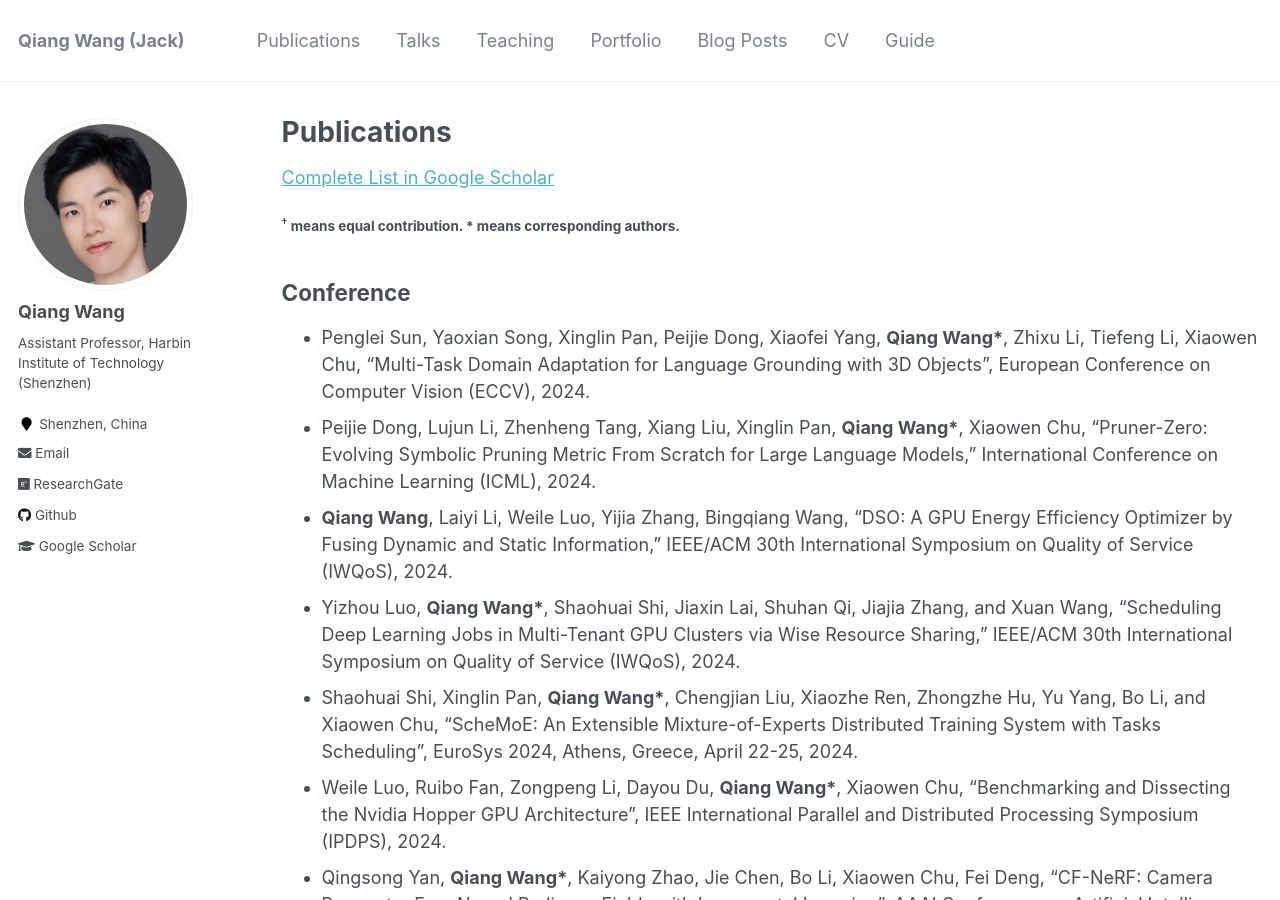
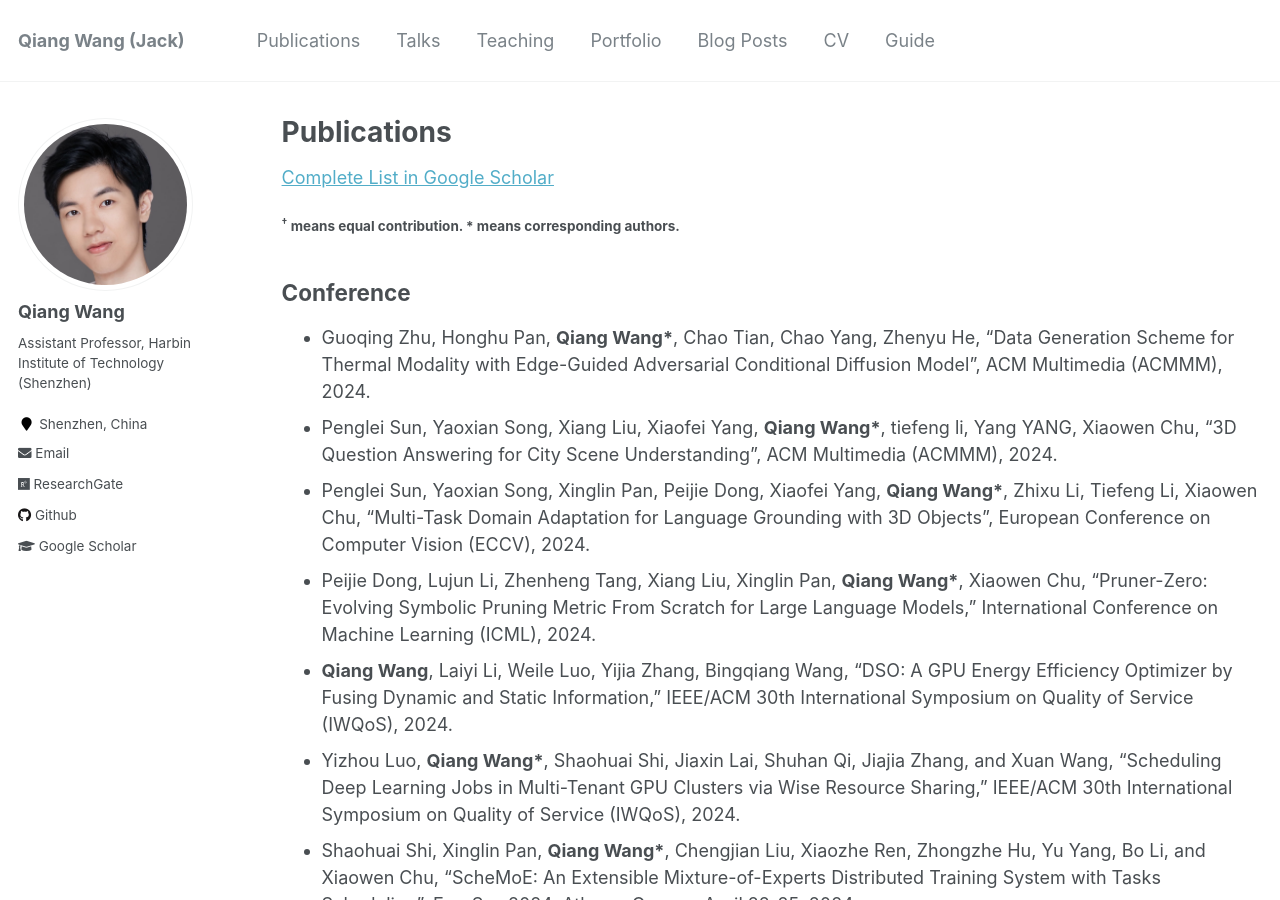
Before and after one commit to blackjack2015/blackjack2015.github.io, a Jekyll site: the page built from _pages/publications.md, in a window 1280 px wide and 900 px high. Built offline with Jekyll 4.4.1, drawn with Linux system fonts in a browser that asks for light colours.

Commit message:
Update publications.md

```diff
--- a/_pages/publications.md
+++ b/_pages/publications.md
@@ -20,6 +20,8 @@ author_profile: true
 #### <sup>&dagger;</sup> means equal contribution. \* means corresponding authors.
 
 ## Conference
++ Guoqing Zhu, Honghu Pan, **Qiang Wang\***, Chao Tian, Chao Yang, Zhenyu He, "Data Generation Scheme for Thermal Modality with Edge-Guided Adversarial Conditional Diffusion Model", ACM Multimedia (ACMMM), 2024.
++ Penglei Sun, Yaoxian Song, Xiang Liu, Xiaofei Yang, **Qiang Wang\***, tiefeng li, Yang YANG, Xiaowen Chu, "3D Question Answering for City Scene Understanding", ACM Multimedia (ACMMM), 2024.
 + Penglei Sun, Yaoxian Song, Xinglin Pan, Peijie Dong, Xiaofei Yang, **Qiang Wang\***, Zhixu Li, Tiefeng Li, Xiaowen Chu, "Multi-Task Domain Adaptation for Language Grounding with 3D Objects", European Conference on Computer Vision (ECCV), 2024.
 + Peijie Dong, Lujun Li, Zhenheng Tang, Xiang Liu, Xinglin Pan, **Qiang Wang\***, Xiaowen Chu, "Pruner-Zero: Evolving Symbolic Pruning Metric From Scratch for Large Language Models," International Conference on Machine Learning (ICML), 2024.
 + **Qiang Wang**, Laiyi Li, Weile Luo, Yijia Zhang, Bingqiang Wang, "DSO: A GPU Energy Efficiency Optimizer by Fusing Dynamic and Static Information," IEEE/ACM 30th International Symposium on Quality of Service (IWQoS), 2024.
```
